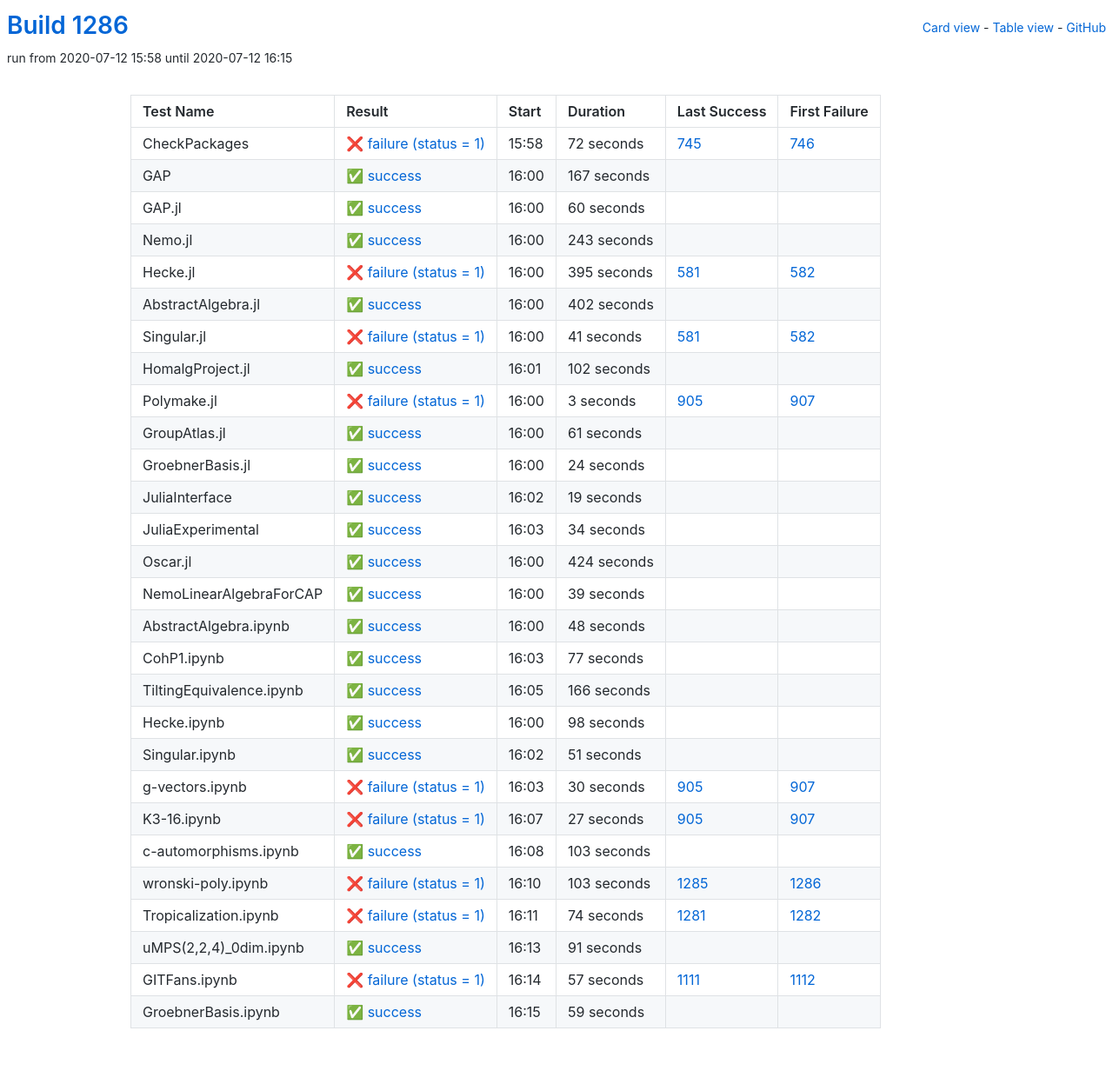
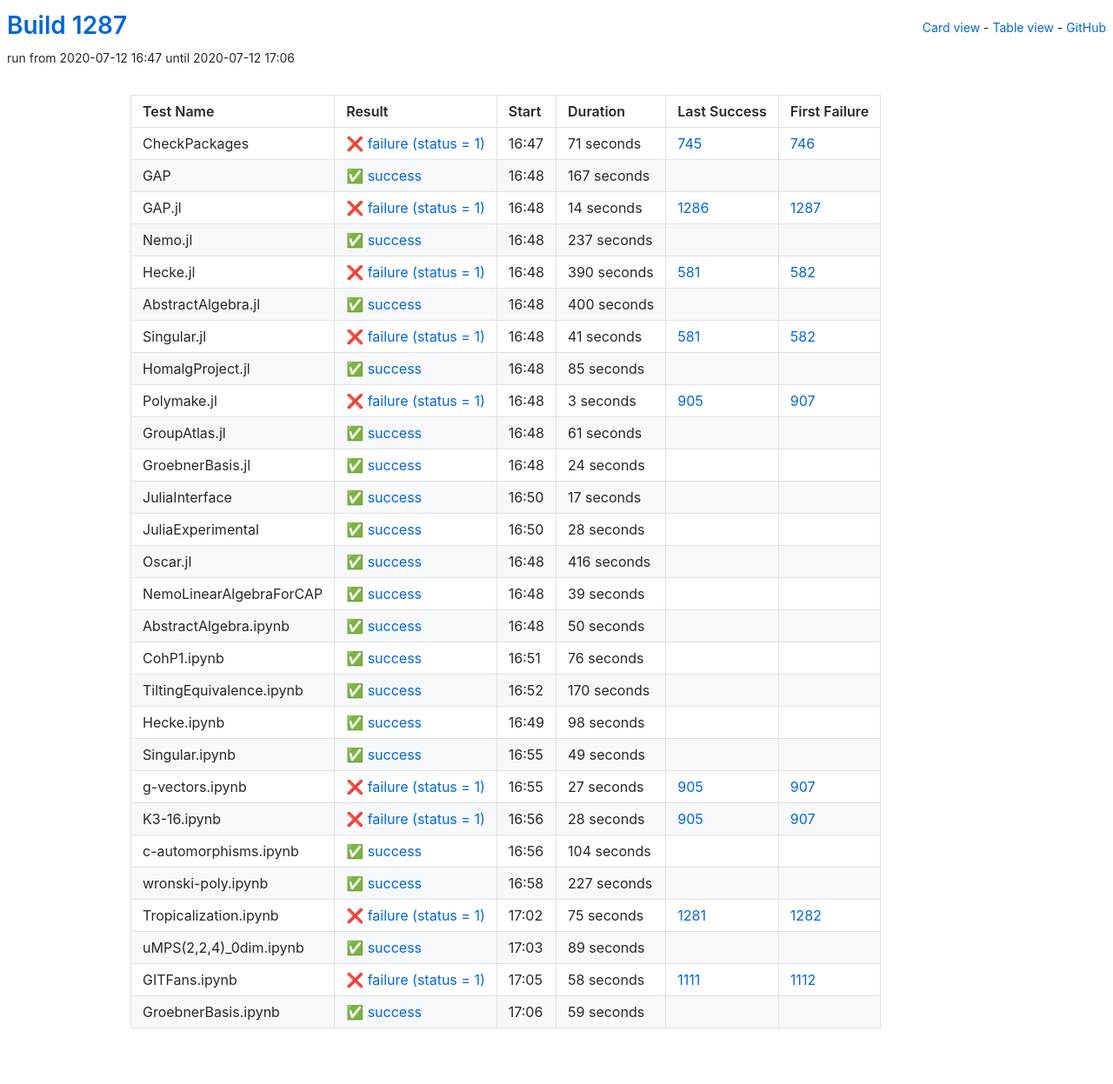
Before and after one commit to oscar-system/oscar-ci-status-1.4, a Jekyll site: the page built from table.html, in a window 1280 px wide. Shown: the whole page at 87% size. Built offline with Jekyll 4.4.1, drawn with Linux system fonts in a browser that asks for light colours.

Commit message:
Build #1287

```diff
--- a/_data/ci.yml
+++ b/_data/ci.yml
@@ -1,6 +1,6 @@
 ---
-build: 1286
-build_url: https://oscarci.mathematik.uni-kl.de/job/oscar-julia-1.4/1286/
+build: 1287
+build_url: https://oscarci.mathematik.uni-kl.de/job/oscar-julia-1.4/1287/
 job: oscar-julia-1.4
 organization: oscar-system
 repo: oscar-ci-status-1.4
@@ -8,20 +8,20 @@ repourl: https://github.com/oscar-system/oscar-ci-status-1.4
 tests:
 - name: CheckPackages
   id: checkpackages
-  log: https://oscarci.mathematik.uni-kl.de/job/oscar-julia-1.4/1286/artifact/logs/build-1286/CheckPackages.log
-  start: 2020-07-12 15:58
+  log: https://oscarci.mathematik.uni-kl.de/job/oscar-julia-1.4/1287/artifact/logs/build-1287/CheckPackages.log
+  start: 2020-07-12 16:47
   success: false
   exitcode: 1
   status: failure
-  duration: 72
+  duration: 71
   last_success: 745
   last_success_url: https://oscarci.mathematik.uni-kl.de/job/oscar-julia-1.4/745/
   first_failure: 746
   first_failure_url: https://oscarci.mathematik.uni-kl.de/job/oscar-julia-1.4/746/
 - name: GAP
   id: gap
-  log: https://oscarci.mathematik.uni-kl.de/job/oscar-julia-1.4/1286/artifact/logs/build-1286/GAP.log
-  start: 2020-07-12 16:00
+  log: https://oscarci.mathematik.uni-kl.de/job/oscar-julia-1.4/1287/artifact/logs/build-1287/GAP.log
+  start: 2020-07-12 16:48
   success: true
   exitcode: 0
   status: success
@@ -32,56 +32,56 @@ tests:
   first_failure_url:
 - name: GAP.jl
   id: gap-jl
-  log: https://oscarci.mathematik.uni-kl.de/job/oscar-julia-1.4/1286/artifact/logs/build-1286/GAP.jl.log
-  start: 2020-07-12 16:00
+  log: https://oscarci.mathematik.uni-kl.de/job/oscar-julia-1.4/1287/artifact/logs/build-1287/GAP.jl.log
+  start: 2020-07-12 16:48
+  success: false
+  exitcode: 1
+  status: failure
+  duration: 14
+  last_success: 1286
+  last_success_url: https://oscarci.mathematik.uni-kl.de/job/oscar-julia-1.4/1286/
+  first_failure: 1287
+  first_failure_url: https://oscarci.mathematik.uni-kl.de/job/oscar-julia-1.4/1287/
+- name: Nemo.jl
+  id: nemo-jl
+  log: https://oscarci.mathematik.uni-kl.de/job/oscar-julia-1.4/1287/artifact/logs/build-1287/Nemo.jl.log
+  start: 2020-07-12 16:48
   success: true
   exitcode: 0
   status: success
-  duration: 60
-  last_success: false
-  last_success_url:
-  first_failure: false
-  first_failure_url:
-- name: Nemo.jl
-  id: nemo-jl
-  log: https://oscarci.mathematik.uni-kl.de/job/oscar-julia-1.4/1286/artifact/logs/build-1286/Nemo.jl.log
-  start: 2020-07-12 16:00
-  success: true
-  exitcode: 0
-  status: success
-  duration: 243
+  duration: 237
   last_success: false
   last_success_url:
   first_failure: false
   first_failure_url:
 - name: Hecke.jl
   id: hecke-jl
-  log: https://oscarci.mathematik.uni-kl.de/job/oscar-julia-1.4/1286/artifact/logs/build-1286/Hecke.jl.log
-  start: 2020-07-12 16:00
+  log: https://oscarci.mathematik.uni-kl.de/job/oscar-julia-1.4/1287/artifact/logs/build-1287/Hecke.jl.log
+  start: 2020-07-12 16:48
   success: false
   exitcode: 1
   status: failure
-  duration: 395
+  duration: 390
   last_success: 581
   last_success_url: https://oscarci.mathematik.uni-kl.de/job/oscar-julia-1.4/581/
   first_failure: 582
   first_failure_url: https://oscarci.mathematik.uni-kl.de/job/oscar-julia-1.4/582/
 - name: AbstractAlgebra.jl
   id: abstractalgebra-jl
-  log: https://oscarci.mathematik.uni-kl.de/job/oscar-julia-1.4/1286/artifact/logs/build-1286/AbstractAlgebra.jl.log
-  start: 2020-07-12 16:00
+  log: https://oscarci.mathematik.uni-kl.de/job/oscar-julia-1.4/1287/artifact/logs/build-1287/AbstractAlgebra.jl.log
+  start: 2020-07-12 16:48
   success: true
   exitcode: 0
   status: success
-  duration: 402
+  duration: 400
   last_success: false
   last_success_url:
   first_failure: false
   first_failure_url:
 - name: Singular.jl
   id: singular-jl
-  log: https://oscarci.mathematik.uni-kl.de/job/oscar-julia-1.4/1286/artifact/logs/build-1286/Singular.jl.log
-  start: 2020-07-12 16:00
+  log: https://oscarci.mathematik.uni-kl.de/job/oscar-julia-1.4/1287/artifact/logs/build-1287/Singular.jl.log
+  start: 2020-07-12 16:48
   success: false
   exitcode: 1
   status: failure
@@ -92,20 +92,20 @@ tests:
   first_failure_url: https://oscarci.mathematik.uni-kl.de/job/oscar-julia-1.4/582/
 - name: HomalgProject.jl
   id: homalgproject-jl
-  log: https://oscarci.mathematik.uni-kl.de/job/oscar-julia-1.4/1286/artifact/logs/build-1286/HomalgProject.jl.log
-  start: 2020-07-12 16:01
+  log: https://oscarci.mathematik.uni-kl.de/job/oscar-julia-1.4/1287/artifact/logs/build-1287/HomalgProject.jl.log
+  start: 2020-07-12 16:48
   success: true
   exitcode: 0
   status: success
-  duration: 102
+  duration: 85
   last_success: false
   last_success_url:
   first_failure: false
   first_failure_url:
 - name: Polymake.jl
   id: polymake-jl
-  log: https://oscarci.mathematik.uni-kl.de/job/oscar-julia-1.4/1286/artifact/logs/build-1286/Polymake.jl.log
-  start: 2020-07-12 16:00
+  log: https://oscarci.mathematik.uni-kl.de/job/oscar-julia-1.4/1287/artifact/logs/build-1287/Polymake.jl.log
+  start: 2020-07-12 16:48
   success: false
   exitcode: 1
   status: failure
@@ -116,8 +116,8 @@ tests:
   first_failure_url: https://oscarci.mathematik.uni-kl.de/job/oscar-julia-1.4/907/
 - name: GroupAtlas.jl
   id: groupatlas-jl
-  log: https://oscarci.mathematik.uni-kl.de/job/oscar-julia-1.4/1286/artifact/logs/build-1286/GroupAtlas.jl.log
-  start: 2020-07-12 16:00
+  log: https://oscarci.mathematik.uni-kl.de/job/oscar-julia-1.4/1287/artifact/logs/build-1287/GroupAtlas.jl.log
+  start: 2020-07-12 16:48
   success: true
   exitcode: 0
   status: success
@@ -128,8 +128,8 @@ tests:
   first_failure_url:
 - name: GroebnerBasis.jl
   id: groebnerbasis-jl
-  log: https://oscarci.mathematik.uni-kl.de/job/oscar-julia-1.4/1286/artifact/logs/build-1286/GroebnerBasis.jl.log
-  start: 2020-07-12 16:00
+  log: https://oscarci.mathematik.uni-kl.de/job/oscar-julia-1.4/1287/artifact/logs/build-1287/GroebnerBasis.jl.log
+  start: 2020-07-12 16:48
   success: true
   exitcode: 0
   status: success
@@ -140,44 +140,44 @@ tests:
   first_failure_url:
 - name: JuliaInterface
   id: juliainterface
-  log: https://oscarci.mathematik.uni-kl.de/job/oscar-julia-1.4/1286/artifact/logs/build-1286/JuliaInterface.log
-  start: 2020-07-12 16:02
+  log: https://oscarci.mathematik.uni-kl.de/job/oscar-julia-1.4/1287/artifact/logs/build-1287/JuliaInterface.log
+  start: 2020-07-12 16:50
   success: true
   exitcode: 0
   status: success
-  duration: 19
+  duration: 17
   last_success: false
   last_success_url:
   first_failure: false
   first_failure_url:
 - name: JuliaExperimental
   id: juliaexperimental
-  log: https://oscarci.mathematik.uni-kl.de/job/oscar-julia-1.4/1286/artifact/logs/build-1286/JuliaExperimental.log
-  start: 2020-07-12 16:03
+  log: https://oscarci.mathematik.uni-kl.de/job/oscar-julia-1.4/1287/artifact/logs/build-1287/JuliaExperimental.log
+  start: 2020-07-12 16:50
   success: true
   exitcode: 0
   status: success
-  duration: 34
+  duration: 28
   last_success: false
   last_success_url:
   first_failure: false
   first_failure_url:
 - name: Oscar.jl
   id: oscar-jl
-  log: https://oscarci.mathematik.uni-kl.de/job/oscar-julia-1.4/1286/artifact/logs/build-1286/Oscar.jl.log
-  start: 2020-07-12 16:00
+  log: https://oscarci.mathematik.uni-kl.de/job/oscar-julia-1.4/1287/artifact/logs/build-1287/Oscar.jl.log
+  start: 2020-07-12 16:48
   success: true
   exitcode: 0
   status: success
-  duration: 424
+  duration: 416
   last_success: false
   last_success_url:
   first_failure: false
   first_failure_url:
 - name: NemoLinearAlgebraForCAP
   id: nemolinearalgebraforcap
-  log: https://oscarci.mathematik.uni-kl.de/job/oscar-julia-1.4/1286/artifact/logs/build-1286/NemoLinearAlgebraForCAP.log
-  start: 2020-07-12 16:00
+  log: https://oscarci.mathematik.uni-kl.de/job/oscar-julia-1.4/1287/artifact/logs/build-1287/NemoLinearAlgebraForCAP.log
+  start: 2020-07-12 16:48
   success: true
   exitcode: 0
   status: success
@@ -188,44 +188,44 @@ tests:
   first_failure_url:
 - name: AbstractAlgebra.ipynb
   id: abstractalgebra-ipynb
-  log: https://oscarci.mathematik.uni-kl.de/job/oscar-julia-1.4/1286/artifact/logs/build-1286/AbstractAlgebra.ipynb.log
-  start: 2020-07-12 16:00
+  log: https://oscarci.mathematik.uni-kl.de/job/oscar-julia-1.4/1287/artifact/logs/build-1287/AbstractAlgebra.ipynb.log
+  start: 2020-07-12 16:48
   success: true
   exitcode: 0
   status: success
-  duration: 48
+  duration: 50
   last_success: false
   last_success_url:
   first_failure: false
   first_failure_url:
 - name: CohP1.ipynb
   id: cohp1-ipynb
-  log: https://oscarci.mathematik.uni-kl.de/job/oscar-julia-1.4/1286/artifact/logs/build-1286/CohP1.ipynb.log
-  start: 2020-07-12 16:03
+  log: https://oscarci.mathematik.uni-kl.de/job/oscar-julia-1.4/1287/artifact/logs/build-1287/CohP1.ipynb.log
+  start: 2020-07-12 16:51
   success: true
   exitcode: 0
   status: success
-  duration: 77
+  duration: 76
   last_success: false
   last_success_url:
   first_failure: false
   first_failure_url:
 - name: TiltingEquivalence.ipynb
   id: tiltingequivalence-ipynb
-  log: https://oscarci.mathematik.uni-kl.de/job/oscar-julia-1.4/1286/artifact/logs/build-1286/TiltingEquivalence.ipynb.log
-  start: 2020-07-12 16:05
+  log: https://oscarci.mathematik.uni-kl.de/job/oscar-julia-1.4/1287/artifact/logs/build-1287/TiltingEquivalence.ipynb.log
+  start: 2020-07-12 16:52
   success: true
   exitcode: 0
   status: success
-  duration: 166
+  duration: 170
   last_success: false
   last_success_url:
   first_failure: false
   first_failure_url:
 - name: Hecke.ipynb
   id: hecke-ipynb
-  log: https://oscarci.mathematik.uni-kl.de/job/oscar-julia-1.4/1286/artifact/logs/build-1286/Hecke.ipynb.log
-  start: 2020-07-12 16:00
+  log: https://oscarci.mathematik.uni-kl.de/job/oscar-julia-1.4/1287/artifact/logs/build-1287/Hecke.ipynb.log
+  start: 2020-07-12 16:49
   success: true
   exitcode: 0
   status: success
@@ -236,32 +236,20 @@ tests:
   first_failure_url:
 - name: Singular.ipynb
   id: singular-ipynb
-  log: https://oscarci.mathematik.uni-kl.de/job/oscar-julia-1.4/1286/artifact/logs/build-1286/Singular.ipynb.log
-  start: 2020-07-12 16:02
+  log: https://oscarci.mathematik.uni-kl.de/job/oscar-julia-1.4/1287/artifact/logs/build-1287/Singular.ipynb.log
+  start: 2020-07-12 16:55
   success: true
   exitcode: 0
   status: success
-  duration: 51
+  duration: 49
   last_success: false
   last_success_url:
   first_failure: false
   first_failure_url:
 - name: g-vectors.ipynb
   id: g-vectors-ipynb
-  log: https://oscarci.mathematik.uni-kl.de/job/oscar-julia-1.4/1286/artifact/logs/build-1286/g-vectors.ipynb.log
-  start: 2020-07-12 16:03
-  success: false
-  exitcode: 1
-  status: failure
-  duration: 30
-  last_success: 905
-  last_success_url: https://oscarci.mathematik.uni-kl.de/job/oscar-julia-1.4/905/
-  first_failure: 907
-  first_failure_url: https://oscarci.mathematik.uni-kl.de/job/oscar-julia-1.4/907/
-- name: K3-16.ipynb
-  id: k3-16-ipynb
-  log: https://oscarci.mathematik.uni-kl.de/job/oscar-julia-1.4/1286/artifact/logs/build-1286/K3-16.ipynb.log
-  start: 2020-07-12 16:07
+  log: https://oscarci.mathematik.uni-kl.de/job/oscar-julia-1.4/1287/artifact/logs/build-1287/g-vectors.ipynb.log
+  start: 2020-07-12 16:55
   success: false
   exitcode: 1
   status: failure
@@ -270,70 +258,82 @@ tests:
   last_success_url: https://oscarci.mathematik.uni-kl.de/job/oscar-julia-1.4/905/
   first_failure: 907
   first_failure_url: https://oscarci.mathematik.uni-kl.de/job/oscar-julia-1.4/907/
+- name: K3-16.ipynb
+  id: k3-16-ipynb
+  log: https://oscarci.mathematik.uni-kl.de/job/oscar-julia-1.4/1287/artifact/logs/build-1287/K3-16.ipynb.log
+  start: 2020-07-12 16:56
+  success: false
+  exitcode: 1
+  status: failure
+  duration: 28
+  last_success: 905
+  last_success_url: https://oscarci.mathematik.uni-kl.de/job/oscar-julia-1.4/905/
+  first_failure: 907
+  first_failure_url: https://oscarci.mathematik.uni-kl.de/job/oscar-julia-1.4/907/
 - name: c-automorphisms.ipynb
   id: c-automorphisms-ipynb
-  log: https://oscarci.mathematik.uni-kl.de/job/oscar-julia-1.4/1286/artifact/logs/build-1286/c-automorphisms.ipynb.log
-  start: 2020-07-12 16:08
+  log: https://oscarci.mathematik.uni-kl.de/job/oscar-julia-1.4/1287/artifact/logs/build-1287/c-automorphisms.ipynb.log
+  start: 2020-07-12 16:56
   success: true
   exitcode: 0
   status: success
-  duration: 103
+  duration: 104
   last_success: false
   last_success_url:
   first_failure: false
   first_failure_url:
 - name: wronski-poly.ipynb
   id: wronski-poly-ipynb
-  log: https://oscarci.mathematik.uni-kl.de/job/oscar-julia-1.4/1286/artifact/logs/build-1286/wronski-poly.ipynb.log
-  start: 2020-07-12 16:10
+  log: https://oscarci.mathematik.uni-kl.de/job/oscar-julia-1.4/1287/artifact/logs/build-1287/wronski-poly.ipynb.log
+  start: 2020-07-12 16:58
+  success: true
+  exitcode: 0
+  status: success
+  duration: 227
+  last_success: false
+  last_success_url:
+  first_failure: false
+  first_failure_url:
+- name: Tropicalization.ipynb
+  id: tropicalization-ipynb
+  log: https://oscarci.mathematik.uni-kl.de/job/oscar-julia-1.4/1287/artifact/logs/build-1287/Tropicalization.ipynb.log
+  start: 2020-07-12 17:02
   success: false
   exitcode: 1
   status: failure
-  duration: 103
-  last_success: 1285
-  last_success_url: https://oscarci.mathematik.uni-kl.de/job/oscar-julia-1.4/1285/
-  first_failure: 1286
-  first_failure_url: https://oscarci.mathematik.uni-kl.de/job/oscar-julia-1.4/1286/
-- name: Tropicalization.ipynb
-  id: tropicalization-ipynb
-  log: https://oscarci.mathematik.uni-kl.de/job/oscar-julia-1.4/1286/artifact/logs/build-1286/Tropicalization.ipynb.log
-  start: 2020-07-12 16:11
-  success: false
-  exitcode: 1
-  status: failure
-  duration: 74
+  duration: 75
   last_success: 1281
   last_success_url: https://oscarci.mathematik.uni-kl.de/job/oscar-julia-1.4/1281/
   first_failure: 1282
   first_failure_url: https://oscarci.mathematik.uni-kl.de/job/oscar-julia-1.4/1282/
 - name: uMPS(2,2,4)_0dim.ipynb
   id: umps-2-2-4-0dim-ipynb
-  log: https://oscarci.mathematik.uni-kl.de/job/oscar-julia-1.4/1286/artifact/logs/build-1286/uMPS-2-2-4-_0dim.ipynb.log
-  start: 2020-07-12 16:13
+  log: https://oscarci.mathematik.uni-kl.de/job/oscar-julia-1.4/1287/artifact/logs/build-1287/uMPS-2-2-4-_0dim.ipynb.log
+  start: 2020-07-12 17:03
   success: true
   exitcode: 0
   status: success
-  duration: 91
+  duration: 89
   last_success: false
   last_success_url:
   first_failure: false
   first_failure_url:
 - name: GITFans.ipynb
   id: gitfans-ipynb
-  log: https://oscarci.mathematik.uni-kl.de/job/oscar-julia-1.4/1286/artifact/logs/build-1286/GITFans.ipynb.log
-  start: 2020-07-12 16:14
+  log: https://oscarci.mathematik.uni-kl.de/job/oscar-julia-1.4/1287/artifact/logs/build-1287/GITFans.ipynb.log
+  start: 2020-07-12 17:05
   success: false
   exitcode: 1
   status: failure
-  duration: 57
+  duration: 58
   last_success: 1111
   last_success_url: https://oscarci.mathematik.uni-kl.de/job/oscar-julia-1.4/1111/
   first_failure: 1112
   first_failure_url: https://oscarci.mathematik.uni-kl.de/job/oscar-julia-1.4/1112/
 - name: GroebnerBasis.ipynb
   id: groebnerbasis-ipynb
-  log: https://oscarci.mathematik.uni-kl.de/job/oscar-julia-1.4/1286/artifact/logs/build-1286/GroebnerBasis.ipynb.log
-  start: 2020-07-12 16:15
+  log: https://oscarci.mathematik.uni-kl.de/job/oscar-julia-1.4/1287/artifact/logs/build-1287/GroebnerBasis.ipynb.log
+  start: 2020-07-12 17:06
   success: true
   exitcode: 0
   status: success
```
Also changed, not shown: README.md.
